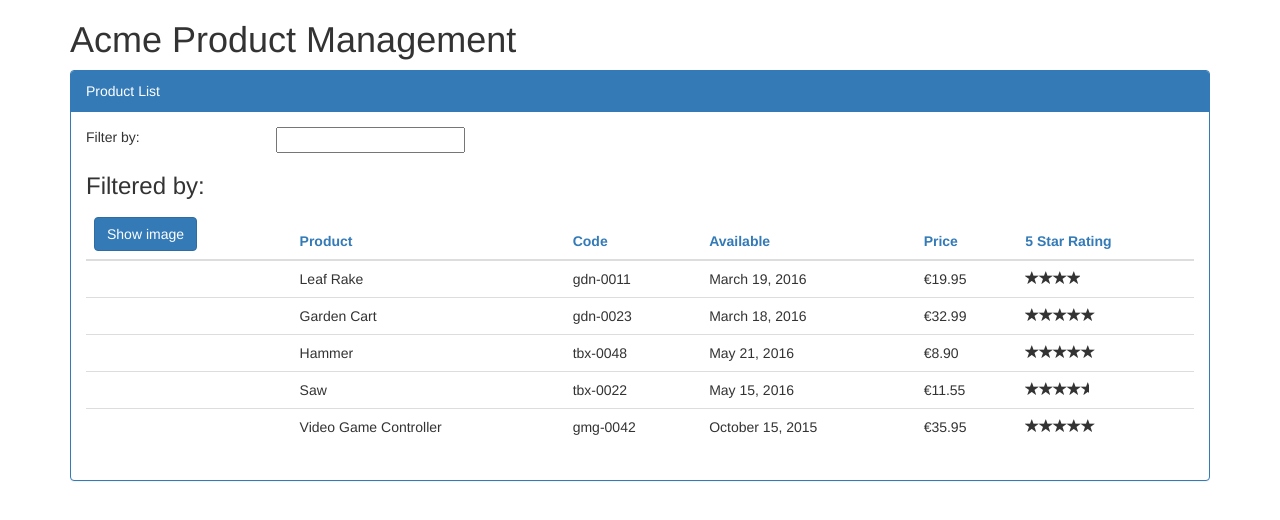
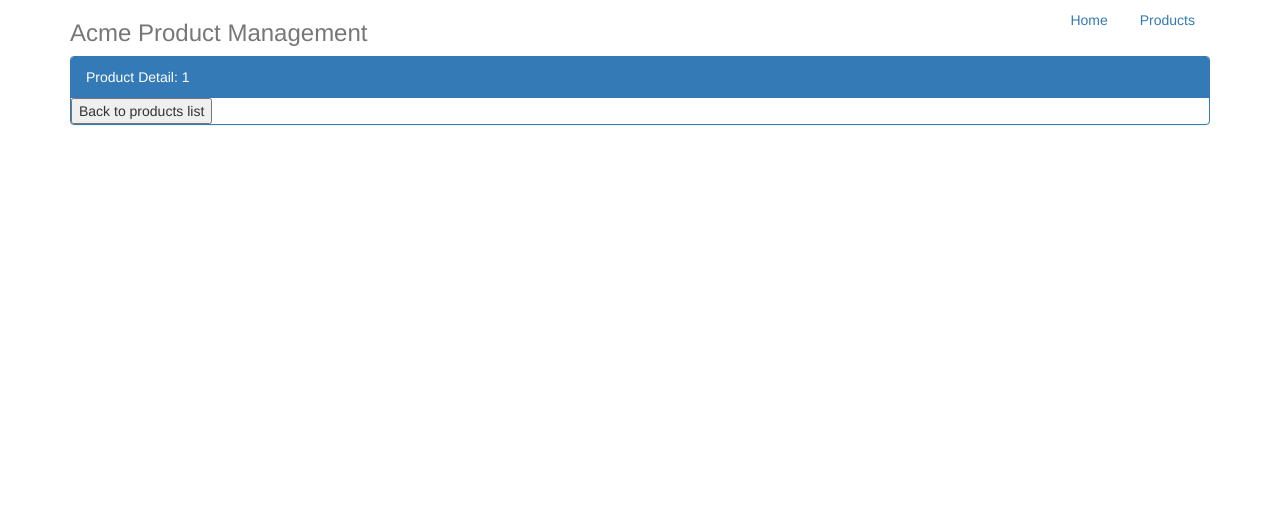
Before and after one commit to plastikaweb/APM-angular-2, an Angular app: page /product/1 in a window 1280 px wide. Shown: the top 520 px of the page. Built offline with nearby package versions, Linux system fonts and the light colour scheme.

Commit message:
routing and detail component

```diff
--- a/src/app/app-routing.module.ts
+++ b/src/app/app-routing.module.ts
@@ -1,11 +1,20 @@
-import { NgModule } from '@angular/core';
-import { Routes, RouterModule } from '@angular/router';
+import {NgModule} from '@angular/core';
+import {Routes, RouterModule} from '@angular/router';
+import {WelcomeComponent} from './welcome/welcome.component';
+import {ProductsComponent} from './products/products.component';
+import {ProductDetailComponent} from './products/product-detail.component';
 
-const routes: Routes = [];
+const routes: Routes = [
+    {path: '', redirectTo: '/welcome', pathMatch: 'full'},
+    {path: 'welcome', component: WelcomeComponent},
+    {path: 'products', component: ProductsComponent},
+    {path: 'product/:id', component: ProductDetailComponent}
+];
 
-@NgModule({
-  imports: [RouterModule.forRoot(routes)],
-  exports: [RouterModule],
-  providers: []
-})
-export class APMAngular2RoutingModule { }
+@NgModule( {
+    imports: [RouterModule.forRoot( routes )],
+    exports: [RouterModule],
+    providers: []
+} )
+export class APMAngular2RoutingModule {
+}
--- a/src/app/app.component.html
+++ b/src/app/app.component.html
@@ -1,6 +1,12 @@
 <div class="container">
-  <h1>
-    {{title}}
-  </h1>
-  <app-products></app-products>
+  <div class="header clearfix">
+    <nav>
+      <ul class="nav nav-pills pull-right">
+        <li><a class="active" routerLink="/welcome" routerLinkActive="active">Home</a></li>
+        <li><a routerLink="/products" routerLinkActive="active">Products</a></li>
+      </ul>
+    </nav>
+    <h3 class="text-muted">{{title}}</h3>
+  </div>
+  <router-outlet></router-outlet>
 </div>
--- a/src/app/app.component.ts
+++ b/src/app/app.component.ts
@@ -5,7 +5,6 @@ import 'rxjs/Rx';
 @Component({
   selector: 'app-root',
   templateUrl: './app.component.html',
-  styleUrls: ['./app.component.css'],
   providers: [ProductService]
 })
 export class AppComponent {
--- /dev/null
+++ b/src/app/products/product-detail.component.html
@@ -0,0 +1,4 @@
+<div class="panel panel-primary">
+  <div class="panel-heading">{{pageTitle}}</div>
+  <button (click)="goBack()">Back to products list</button>
+</div>
--- /dev/null
+++ b/src/app/products/product-detail.component.ts
@@ -0,0 +1,24 @@
+import { Component, OnInit } from '@angular/core';
+import {ActivatedRoute, Params} from '@angular/router';
+import {Location} from '@angular/common';
+
+@Component({
+  selector: 'app-product-detail',
+  templateUrl: './product-detail.component.html',
+  styleUrls: ['./product-detail.component.css']
+})
+export class ProductDetailComponent implements OnInit {
+  pageTitle: string = 'Product Detail';
+  constructor(private route: ActivatedRoute, private location: Location) { }
+
+  ngOnInit() {
+    this.route.params.forEach((params: Params) => {
+      let id = +params['id'];
+      this.pageTitle += `: ${id}`;
+    });
+  }
+
+  goBack(): void {
+    this.location.back();
+  }
+}
--- a/src/app/products/products.component.html
+++ b/src/app/products/products.component.html
@@ -1,4 +1,4 @@
-<div class="panel panel-primary">
+routerLink="/welcome"<div class="panel panel-primary">
     <div class="panel-heading">{{listProductTitle}}</div>
     <div class="panel-body">
         <div class="row">
@@ -34,7 +34,7 @@
                              [style.width.px]="imageWidth"
                              [style.margin.px]="imageMargin"
                     ></td>
-                    <td>{{product.productName}}</td>
+                    <td><a routerLink="/product/{{product.productId}}">{{product.productName}}</a></td>
                     <td>{{product.productCode | lowercase}}</td>
                     <td>{{product.releaseDate}}</td>
                     <td>{{product.price | currency:'EUR':true:'1.2-2'}}</td>
--- a/src/app/welcome/welcome.component.html
+++ b/src/app/welcome/welcome.component.html
@@ -4,18 +4,13 @@
     </div>
     <div class="panel-body">
         <div class="row">
-            <img src="./app/assets/images/logo.jpg"
+            <img src="../../assets/logo.jpg"
                  class="img-responsive center-block"
                  style="max-height:300px;padding-bottom:50px"/>
         </div>
         <div class="row">
             <div class="text-center">Developed by:</div>
-            <h3 class="text-center">Deborah Kurata</h3>
-
-            <div class="text-center">@deborahkurata</div>
-            <div class="text-center">
-                <a href="http://www.bit.ly/DeborahKsBlog">www.bit.ly/DeborahKsBlog</a>
-            </div>
+            <h3 class="text-center">Carlos Matheu</h3>
         </div>
     </div>
 </div>
--- a/src/app/welcome/welcome.component.ts
+++ b/src/app/welcome/welcome.component.ts
@@ -1,6 +1,7 @@
 import { Component } from '@angular/core';
 
 @Component({
+  selector: 'app-welcome',
   templateUrl: './welcome.component.html'
 })
 export class WelcomeComponent {
```
Also changed, not shown: src/app/app.module.ts (+20 -13 lines), src/app/app.component.css (deleted), src/app/products/product-detail.component.css (added).
